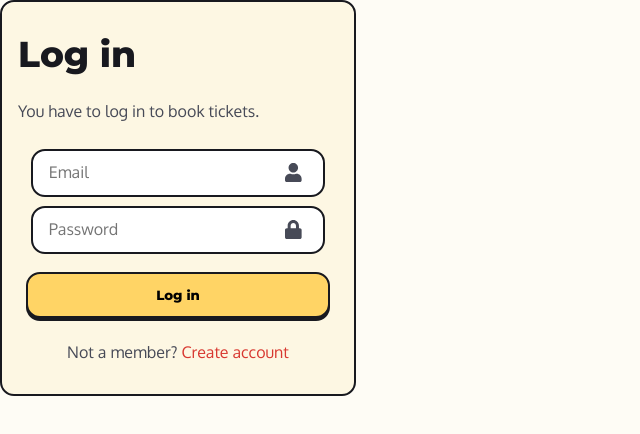
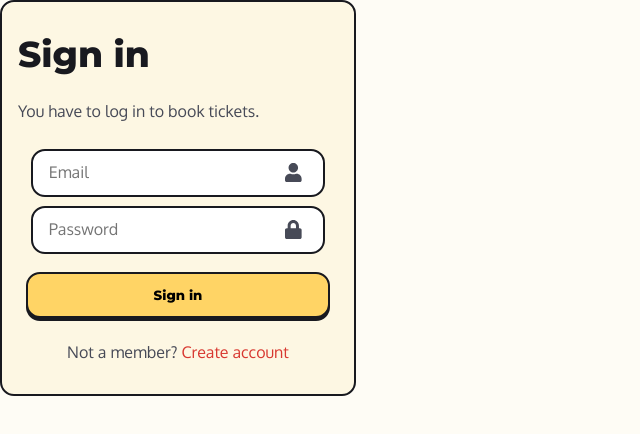
Before and after one commit to NervousNerve/filmvisarna-lewandowski, a React (Create React App) app: page / in a window 1280 px wide. Shown: the top 434 px of the page, without its empty margins (0-640 px from the left). Built offline with nearby package versions, Linux system fonts and the light colour scheme; no server answers.

Commit message:
Changed from log in to sign in

```diff
--- a/src/components/Entry.js
+++ b/src/components/Entry.js
@@ -21,7 +21,8 @@ const Entry = () => {
       <p onClick={() => toggleMenu()} className={styles.toggleMenuText}>
         {message ? (
           <span>
-            Already a member? <span className={styles.highlighted}>Log in</span>
+            Already a member?{" "}
+            <span className={styles.highlighted}>Sign in</span>
           </span>
         ) : (
           <span>
--- a/src/components/Login.js
+++ b/src/components/Login.js
@@ -24,7 +24,7 @@ const Login = () => {
 
   return (
     <div>
-      <h1>Log in</h1>
+      <h1>Sign in</h1>
       <p>You have to log in to book tickets.</p>
       <form className={styles.placeholder} onSubmit={handleLogin}>
         <FontAwesomeIcon icon={faUser} className={styles.userIcon} />
@@ -43,7 +43,7 @@ const Login = () => {
           required
         />
 
-        <button>Log in</button>
+        <button>Sign in</button>
 
         <div className={styles.feedbackMessage}>{feedbackMessage}</div>
       </form>
--- a/src/components/Register.js
+++ b/src/components/Register.js
@@ -8,12 +8,9 @@ const Register = () => {
   const [password, setPassword] = useState("");
   const [regexMessage, setRegexMessage] = useState(null);
 
-  const {
-    setUserToRegister,
-    register,
-    feedbackMessage,
-    setFeedbackMessage,
-  } = useContext(UserContext);
+  const { setUserToRegister, register, feedbackMessage } = useContext(
+    UserContext
+  );
 
   const handleRegister = (e) => {
     e.preventDefault();
--- a/src/contexts/UserContext.js
+++ b/src/contexts/UserContext.js
@@ -6,7 +6,6 @@ const UserProvider = (props) => {
   const [currentUser, setCurrentUser] = useState(undefined);
   const [userToLogin, setUserToLogin] = useState([]);
   const [userToRegister, setUserToRegister] = useState([]);
-
   const [feedbackMessage, setFeedbackMessage] = useState(null);
 
   useEffect(() => {
```
